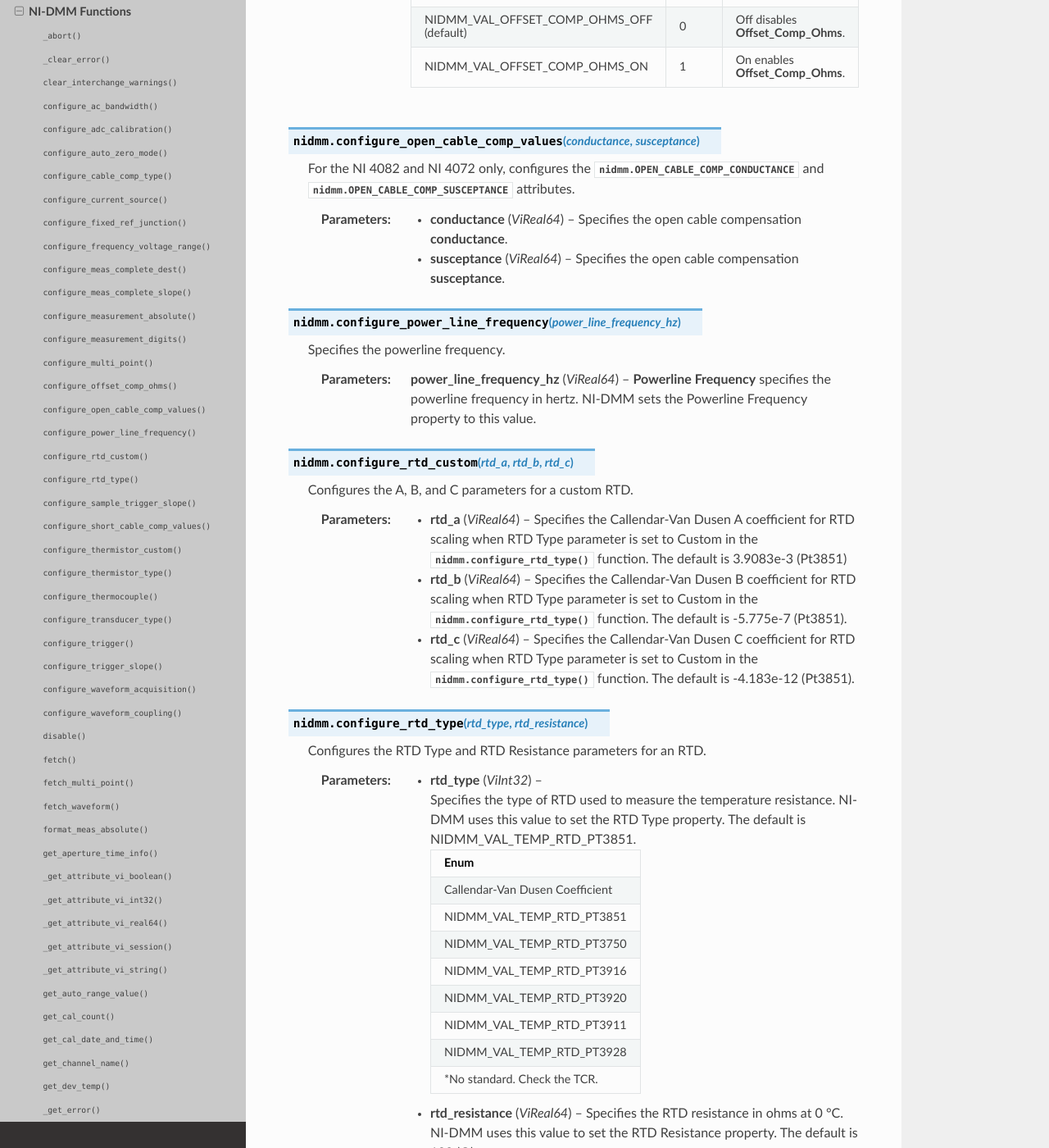
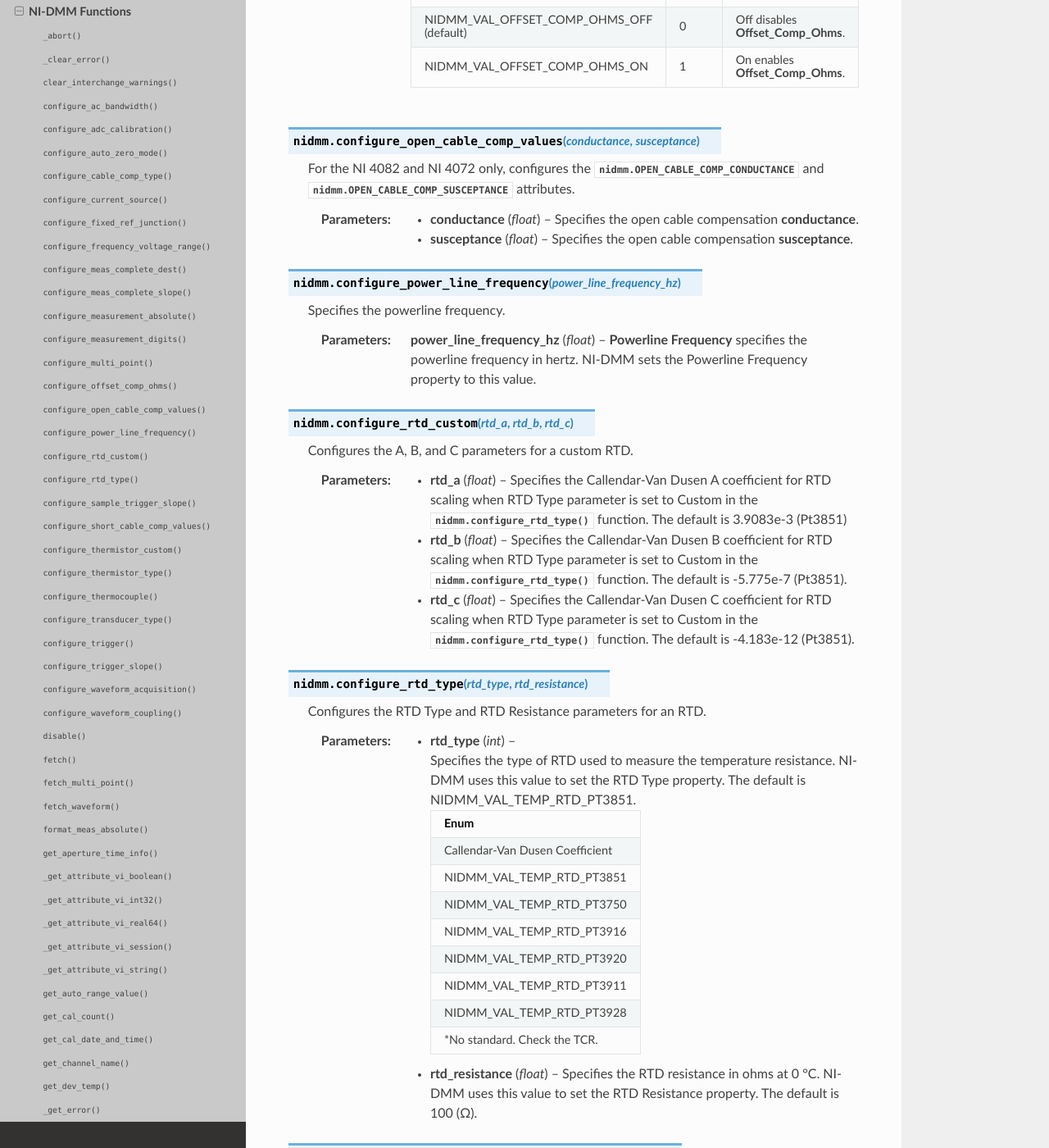
Before and after one commit to ni/nimi-python, a Sphinx documentation site: the page built from docs/nidmm/functions.rst, in a window 1280 px wide and 1400 px high, scrolled down 8878 px. Shown: the whole window at 82% size. Built offline with Sphinx 7.4.7 and the Read the Docs theme 2.0.0, drawn with Linux system fonts in a browser that asks for light colours; some of the changed text lies outside the part shown.

Commit message:
Fix return value types (#135)
* Return the correct type from functions

* Update generated fikes

* Update generated files

* Not adding unit test for self_test yet

* Add intrinsic type to function parameter information

* Instantiating a Visa type returns an instance of the underlying intrinsic type

Exception is ViBoolean. Underlying intrinsic type is int (can't subclass bool) but instance is bool()

* Update generated files

* Missed docstring input args to instrinsic type

* Get the type name from the type itself

Update for PR comment

* Rename function to more accurately reflect what is returned

* Update docstring to be clearer

* Add missing enum information for ConfigureThermocouple

* Update generated files

```diff
--- a/docs/nidmm/functions.rst
+++ b/docs/nidmm/functions.rst
@@ -50,7 +50,7 @@
 
 
 
-    :type ac_minimum_frequency_hz: ViReal64
+    :type ac_minimum_frequency_hz: float
     :param ac_maximum_frequency_hz:
 
 
@@ -67,7 +67,7 @@
 
 
 
-    :type ac_maximum_frequency_hz: ViReal64
+    :type ac_maximum_frequency_hz: float
 
 .. function:: configure_adc_calibration(adc_calibration)
 
@@ -225,7 +225,7 @@
 
 
 
-    :type fixed_reference_junction: ViReal64
+    :type fixed_reference_junction: float
 
 .. function:: configure_frequency_voltage_range(voltage_range)
 
@@ -260,7 +260,7 @@
         | NIDMM\_VAL\_AUTO\_RANGE\_OFF          | -2.0  | Disables Auto Ranging. The driver sets the voltage range to the last calculated voltage range.                                   |
         +---------------------------------------+-------+----------------------------------------------------------------------------------------------------------------------------------+
 
-    :type voltage_range: ViReal64
+    :type voltage_range: float
 
 .. function:: configure_meas_complete_dest(meas_complete_destination)
 
@@ -356,7 +356,7 @@
         .. note:: The NI 4050, NI 4060, and NI 4065 only support Auto Range when the
             trigger and sample trigger are set to IMMEDIATE.
 
-    :type range: ViReal64
+    :type range: float
     :param resolution_absolute:
 
 
@@ -373,7 +373,7 @@
             measurements, use the :py:data:`nidmm.LC\_NUMBER\_MEAS\_TO\_AVERAGE`
             attribute.
 
-    :type resolution_absolute: ViReal64
+    :type resolution_absolute: float
 
 .. function:: configure_measurement_digits(measurement_function, range, resolution_digits)
 
@@ -420,7 +420,7 @@
         .. note:: The NI 4050, NI 4060, and NI 4065 only support Auto Range when the
             trigger and sample trigger are set to IMMEDIATE.
 
-    :type range: ViReal64
+    :type range: float
     :param resolution_digits:
 
 
@@ -440,7 +440,7 @@
             measurements, use the :py:data:`nidmm.LC\_NUMBER\_MEAS\_TO\_AVERAGE`
             attribute.
 
-    :type resolution_digits: ViReal64
+    :type resolution_digits: float
 
 .. function:: configure_multi_point(trigger_count, sample_count, sample_trigger, sample_interval)
 
@@ -468,7 +468,7 @@
 
 
 
-    :type trigger_count: ViInt32
+    :type trigger_count: int
     :param sample_count:
 
 
@@ -478,7 +478,7 @@
 
 
 
-    :type sample_count: ViInt32
+    :type sample_count: int
     :param sample_trigger:
 
 
@@ -514,7 +514,7 @@
 
         .. note:: This attribute is not used on the NI 4080/4081/4082 and the NI 4050.
 
-    :type sample_interval: ViReal64
+    :type sample_interval: float
 
 .. function:: configure_offset_comp_ohms(offset_comp_ohms)
 
@@ -561,7 +561,7 @@
 
 
 
-    :type conductance: ViReal64
+    :type conductance: float
     :param susceptance:
 
 
@@ -569,7 +569,7 @@
 
 
 
-    :type susceptance: ViReal64
+    :type susceptance: float
 
 .. function:: configure_power_line_frequency(power_line_frequency_hz)
 
@@ -586,7 +586,7 @@
 
 
 
-    :type power_line_frequency_hz: ViReal64
+    :type power_line_frequency_hz: float
 
 .. function:: configure_rtd_custom(rtd_a, rtd_b, rtd_c)
 
@@ -604,7 +604,7 @@
 
 
 
-    :type rtd_a: ViReal64
+    :type rtd_a: float
     :param rtd_b:
 
 
@@ -614,7 +614,7 @@
 
 
 
-    :type rtd_b: ViReal64
+    :type rtd_b: float
     :param rtd_c:
 
 
@@ -624,7 +624,7 @@
 
 
 
-    :type rtd_c: ViReal64
+    :type rtd_c: float
 
 .. function:: configure_rtd_type(rtd_type, rtd_resistance)
 
@@ -660,7 +660,7 @@
         | \*No standard. Check the TCR.   |
         +---------------------------------+
 
-    :type rtd_type: ViInt32
+    :type rtd_type: int
     :param rtd_resistance:
 
 
@@ -669,7 +669,7 @@
 
 
 
-    :type rtd_resistance: ViReal64
+    :type rtd_resistance: float
 
 .. function:: configure_sample_trigger_slope(sample_trigger_slope)
 
@@ -711,7 +711,7 @@
 
 
 
-    :type resistance: ViReal64
+    :type resistance: float
     :param reactance:
 
 
@@ -719,7 +719,7 @@
 
 
 
-    :type reactance: ViReal64
+    :type reactance: float
 
 .. function:: configure_thermistor_custom(thermistor_a, thermistor_b, thermistor_c)
 
@@ -737,7 +737,7 @@
 
 
 
-    :type thermistor_a: ViReal64
+    :type thermistor_a: float
     :param thermistor_b:
 
 
@@ -747,7 +747,7 @@
 
 
 
-    :type thermistor_b: ViReal64
+    :type thermistor_b: float
     :param thermistor_c:
 
 
@@ -757,7 +757,7 @@
 
 
 
-    :type thermistor_c: ViReal64
+    :type thermistor_c: float
 
 .. function:: configure_thermistor_type(thermistor_type)
 
@@ -827,7 +827,7 @@
         | NIDMM\_VAL\_TEMP\_TC\_T | Thermocouple type T |
         +-------------------------+---------------------+
 
-    :type thermocouple_type: ViInt32
+    :type thermocouple_type: :py:data:`nidmm.ThermocoupleType`
     :param reference_junction_type:
 
 
@@ -838,7 +838,7 @@
 
 
 
-    :type reference_junction_type: ViInt32
+    :type reference_junction_type: int
 
 .. function:: configure_transducer_type(transducer_type)
 
@@ -910,7 +910,7 @@
         .. note:: When using the NI 4050, **Trigger\_Delay** must be set to
             NIDMM\_VAL\_AUTO\_DELAY (-1).
 
-    :type trigger_delay: ViReal64
+    :type trigger_delay: float
 
 .. function:: configure_trigger_slope(trigger_slope)
 
@@ -972,7 +972,7 @@
 
 
 
-    :type range: ViReal64
+    :type range: float
     :param rate:
 
 
@@ -985,7 +985,7 @@
 
 
 
-    :type rate: ViReal64
+    :type rate: float
     :param waveform_points:
 
 
@@ -1002,7 +1002,7 @@
 
 
 
-    :type waveform_points: ViInt32
+    :type waveform_points: int
 
 .. function:: configure_waveform_coupling(waveform_coupling)
 
@@ -1061,7 +1061,7 @@
 
 
 
-    :type maximum_time: ViInt32
+    :type maximum_time: int
 
     :rtype: ViReal64
 
@@ -1098,7 +1098,7 @@
 
 
 
-    :type maximum_time: ViInt32
+    :type maximum_time: int
     :param array_size:
 
 
@@ -1112,7 +1112,7 @@
 
 
 
-    :type array_size: ViInt32
+    :type array_size: int
 
     :rtype: tuple (reading_array, actual_number_of_points)
 
@@ -1161,7 +1161,7 @@
 
 
 
-    :type maximum_time: ViInt32
+    :type maximum_time: int
     :param array_size:
 
 
@@ -1172,7 +1172,7 @@
 
 
 
-    :type array_size: ViInt32
+    :type array_size: int
 
     :rtype: tuple (waveform_array, actual_number_of_points)
 
@@ -1211,7 +1211,7 @@
 
 
 
-    :type measurement_function: ViInt32
+    :type measurement_function: int
     :param range:
 
 
@@ -1219,7 +1219,7 @@
 
 
 
-    :type range: ViReal64
+    :type range: float
     :param resolution:
 
 
@@ -1227,7 +1227,7 @@
 
 
 
-    :type resolution: ViReal64
+    :type resolution: float
     :param measurement:
 
 
@@ -1235,7 +1235,7 @@
 
 
 
-    :type measurement: ViReal64
+    :type measurement: float
 
     :rtype: tuple (mode_string, range_string, data_string)
 
@@ -1353,7 +1353,7 @@
 
 
 
-    :type attribute_id: ViAttr
+    :type attribute_id: int
 
     :rtype: ViBoolean
 
@@ -1400,7 +1400,7 @@
 
 
 
-    :type attribute_id: ViAttr
+    :type attribute_id: int
 
     :rtype: ViInt32
 
@@ -1447,7 +1447,7 @@
 
 
 
-    :type attribute_id: ViAttr
+    :type attribute_id: int
 
     :rtype: ViReal64
 
@@ -1494,7 +1494,7 @@
 
 
 
-    :type attribute_id: ViAttr
+    :type attribute_id: int
 
     :rtype: ViSession
 
@@ -1544,7 +1544,7 @@
 
 
 
-    :type attribute_id: ViAttr
+    :type attribute_id: int
     :param buffer_size:
 
 
@@ -1565,7 +1565,7 @@
 
 
 
-    :type buffer_size: ViInt32
+    :type buffer_size: int
 
 .. function:: get_auto_range_value(actual_range)
 
@@ -1608,7 +1608,7 @@
 
         .. note:: The NI 4065 does not support self-calibration.
 
-    :type cal_type: ViInt32
+    :type cal_type: int
 
     :rtype: ViInt32
 
@@ -1641,7 +1641,7 @@
 
         .. note:: The NI 4065 does not support self-calibration.
 
-    :type cal_type: ViInt32
+    :type cal_type: int
 
     :rtype: tuple (month, day, year, hour, minute)
 
@@ -1699,7 +1699,7 @@
 
 
 
-    :type index: ViInt32
+    :type index: int
     :param buffer_size:
 
 
@@ -1720,7 +1720,7 @@
 
 
 
-    :type buffer_size: ViInt32
+    :type buffer_size: int
 
     :rtype: ViChar
 
@@ -1788,7 +1788,7 @@
 
 
 
-    :type buffer_size: ViInt32
+    :type buffer_size: int
 
     :rtype: ViStatus
 
@@ -1817,7 +1817,7 @@
 
 
 
-    :type error_code: ViStatus
+    :type error_code: int
     :param buffer_size:
 
 
@@ -1830,7 +1830,7 @@
 
 
 
-    :type buffer_size: ViInt32
+    :type buffer_size: int
 
 .. function:: get_last_cal_temp(cal_type, temperature)
 
@@ -1855,7 +1855,7 @@
 
         .. note:: The NI 4065 does not support self-calibration.
 
-    :type cal_type: ViInt32
+    :type cal_type: int
 
     :rtype: ViReal64
 
@@ -1927,7 +1927,7 @@
 
 
 
-    :type buffer_size: ViInt32
+    :type buffer_size: int
 
     :rtype: ViChar
 
@@ -1980,7 +1980,7 @@
 
 
 
-    :type buffer_size: ViInt32
+    :type buffer_size: int
 
 .. function:: get_self_cal_supported(self_cal_supported)
 
@@ -2155,7 +2155,7 @@
         .. note:: If an overrange condition occurs, the **Measurement\_Value** contains
             an IEEE-defined NaN (Not a Number) value.
 
-    :type measurement_value: ViReal64
+    :type measurement_value: float
 
     :rtype: ViBoolean
 
@@ -2188,7 +2188,7 @@
         .. note:: If an overrange condition occurs, the **Measurement\_Value** contains
             an IEEE-defined NaN (Not a Number) value.
 
-    :type measurement_value: ViReal64
+    :type measurement_value: float
 
     :rtype: ViBoolean
 
@@ -2406,7 +2406,7 @@
 
 
 
-    :type maximum_time: ViInt32
+    :type maximum_time: int
 
     :rtype: ViReal64
 
@@ -2442,7 +2442,7 @@
 
 
 
-    :type maximum_time: ViInt32
+    :type maximum_time: int
     :param array_size:
 
 
@@ -2456,7 +2456,7 @@
 
 
 
-    :type array_size: ViInt32
+    :type array_size: int
 
     :rtype: tuple (reading_array, actual_number_of_points)
 
@@ -2556,7 +2556,7 @@
 
 
 
-    :type maximum_time: ViInt32
+    :type maximum_time: int
     :param array_size:
 
 
@@ -2567,7 +2567,7 @@
 
 
 
-    :type array_size: ViInt32
+    :type array_size: int
 
     :rtype: tuple (waveform_array, actual_number_of_points)
 
@@ -2710,7 +2710,7 @@
 
 
 
-    :type attribute_id: ViAttr
+    :type attribute_id: int
     :param attribute_value:
 
 
@@ -2771,7 +2771,7 @@
 
 
 
-    :type attribute_id: ViAttr
+    :type attribute_id: int
     :param attribute_value:
 
 
@@ -2779,7 +2779,7 @@
 
 
 
-    :type attribute_value: ViInt32
+    :type attribute_value: int
 
 .. function:: _set_attribute_vi_real64(channel_name, attribute_id, attribute_value)
 
@@ -2832,7 +2832,7 @@
 
 
 
-    :type attribute_id: ViAttr
+    :type attribute_id: int
     :param attribute_value:
 
 
@@ -2840,7 +2840,7 @@
 
 
 
-    :type attribute_value: ViReal64
+    :type attribute_value: float
 
 .. function:: _set_attribute_vi_session(channel_name, attribute_id, attribute_value)
 
@@ -2880,7 +2880,7 @@
 
 
 
-    :type attribute_id: ViAttr
+    :type attribute_id: int
     :param attribute_value:
 
 
@@ -2888,7 +2888,7 @@
 
 
 
-    :type attribute_value: ViSession
+    :type attribute_value: int
 
 .. function:: _set_attribute_vi_string(channel_name, attribute_id, attribute_value)
 
@@ -2941,7 +2941,7 @@
 
 
 
-    :type attribute_id: ViAttr
+    :type attribute_id: int
     :param attribute_value:
 
 
@@ -3067,7 +3067,7 @@
 
 
 
-    :type error_code: ViStatus
+    :type error_code: int
 
     :rtype: ViChar
 
```
Also changed, not shown: other parts of docs/nidmm/functions.rst (+17 -17 lines), docs/nidmm/attributes.rst (+40 -40 lines), docs/nimodinst/attributes.rst (+99 -99 lines), docs/nimodinst/functions.rst (+10 -10 lines), 15 other files.
